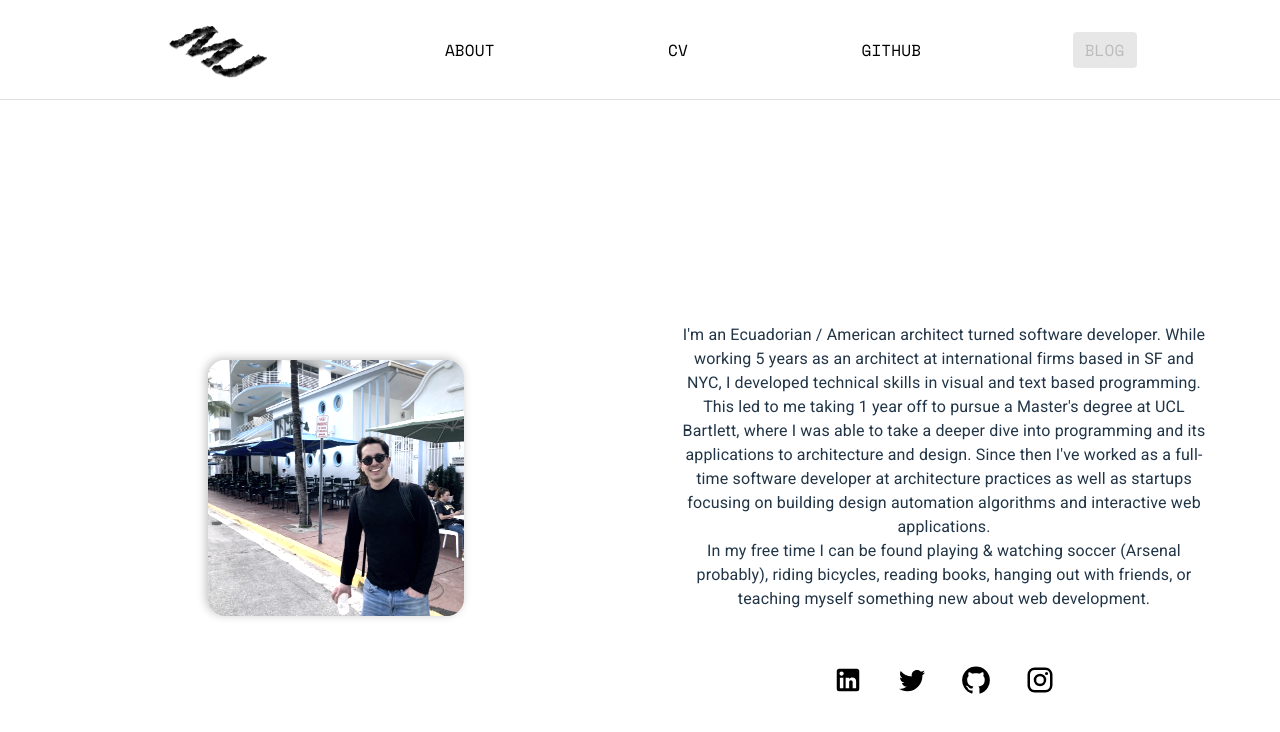
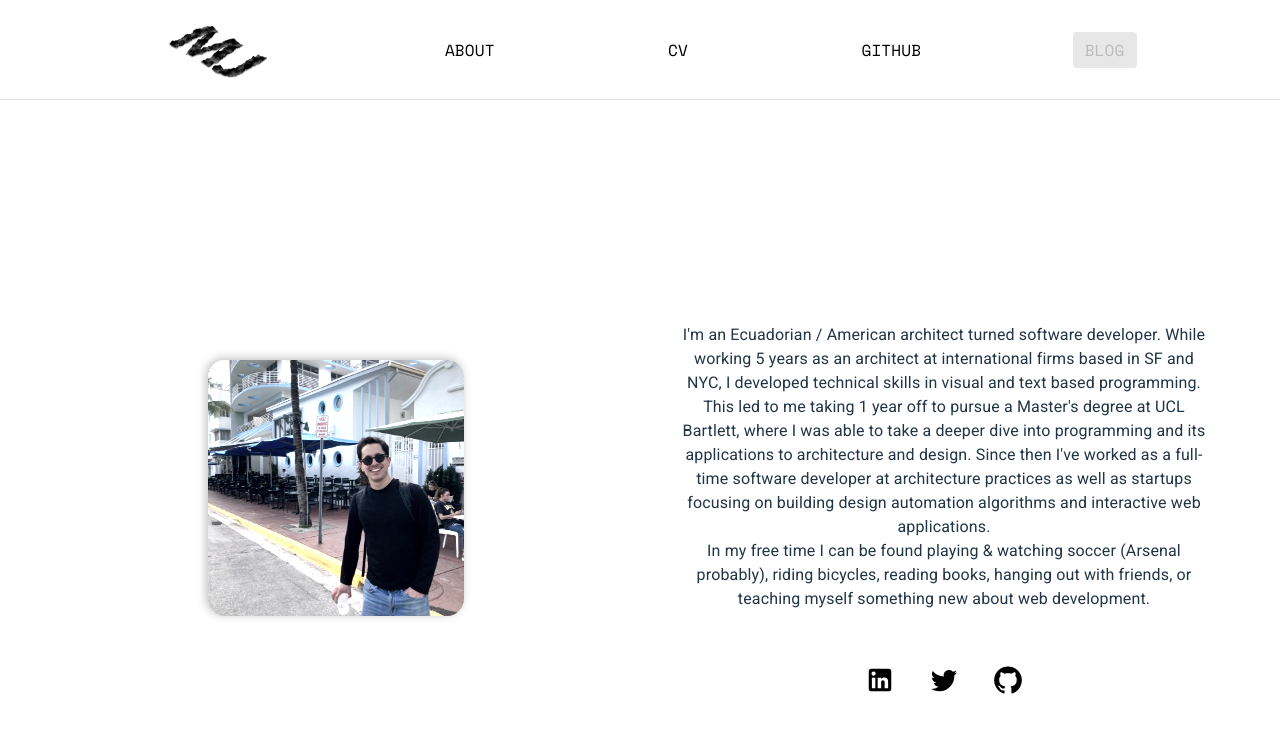
Before and after one commit to M-JULIANI/portfolio, a React (Vite) app: page /portfolio/about in a window 1280 px wide. Shown: the top 732 px of the page. Built offline with nearby package versions, Linux system fonts and the light colour scheme.

Commit message:
remove instagram link / icon

```diff
--- a/src/About.tsx
+++ b/src/About.tsx
@@ -4,7 +4,7 @@ import { PortraitImage } from "./components/PortraitImage";
 import { debounce } from "./constants";
 import { Layout } from "./Layout";
 import { NodeInfo } from "./NodeInfo";
-import { LinkedIn, Twitter, Instagram, GitHub } from "@mui/icons-material";
+import { LinkedIn, Twitter, GitHub } from "@mui/icons-material";
 import { ButtonStyle } from "./styles";
 import { useHomeState } from "./contexts/windowContext";
 
@@ -44,10 +44,6 @@ export const About: React.FC<{ node: NodeInfo | null }> = ({ node }) => {
     {
       icon: <GitHub sx={{ width: buttonSize, height: buttonSize }} />,
       src: "https://github.com/M-JULIANI",
-    },
-    {
-      icon: <Instagram sx={{ width: buttonSize, height: buttonSize }} />,
-      src: "https://www.instagram.com/_mjuliani/?hl=en",
     },
   ];
 
```
